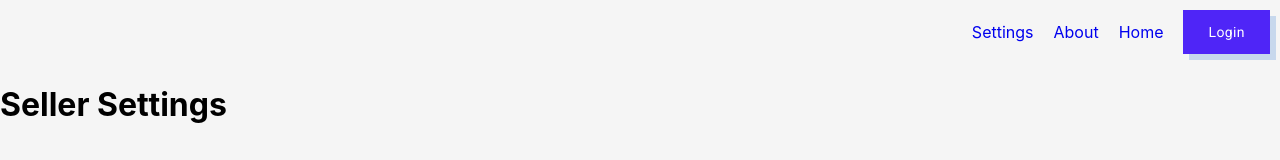
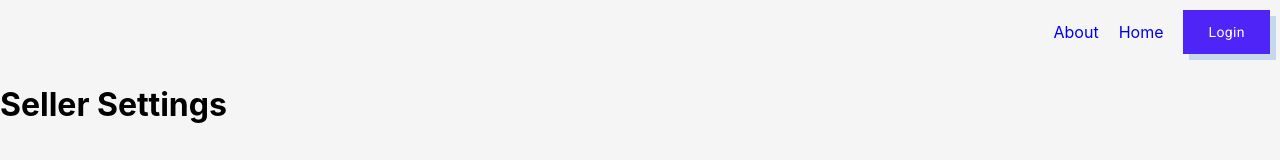
Before and after one commit to mitchthebaker/csc648-848-sw-engineering-sum21-T03, a React (Create React App) app in the folder application/client/: page /seller-settings in a window 1280 px wide. Shown: the top 160 px of the page. Built offline with nearby package versions, Linux system fonts and the light colour scheme.

Commit message:
fixed some calendar issues

```diff
--- a/application/client/src/App.js
+++ b/application/client/src/App.js
@@ -1,7 +1,6 @@
 import Home from './pages/Home';
 import About from './pages/About';
 import Profile from './pages/Profile';
-import Settings from './pages/Settings';
 import SellerSettings from './pages/SellerSettings';
 import BuyerSettings from './pages/BuyersSettings';
 import SetWorkSchedule from './components/ScheduleCalendar/CalenderComponents';
@@ -25,7 +24,6 @@ function App() {
         <Route path="/" component={Home} exact />
         <Route path="/about" component={About} />
         <Route path="/profile" component={Profile} />
-        <Route path="/settings" component={Settings} />
         <Route path="/seller-settings" component={SellerSettings} />
         <Route path="/buyer-settings" component={BuyerSettings} />
         <Route path="/set-workSchedule" component={SetWorkSchedule} />
--- a/application/client/src/components/Modules/NavBar.js
+++ b/application/client/src/components/Modules/NavBar.js
@@ -33,7 +33,6 @@ const NavBar = () => {
     return (
         <div className="navbar">
             <div className="navigation-icons">
-                <NavLink className="nav-link" to="/settings"> Settings </NavLink>
                 <NavLink className="nav-link" to="/about"> About </NavLink>
                 <NavLink className="nav-link" to="/"> Home </NavLink>
                 <NavLink className="nav-link" to="/login">
--- a/application/client/src/components/ScheduleCalendar/CalenderComponents.js
+++ b/application/client/src/components/ScheduleCalendar/CalenderComponents.js
@@ -22,15 +22,15 @@ import {
 
       this.state = {
         data: [
-            {
+              {
                 title: 'Meeting with Mitch',
-                startDate: new Date(2021, 5, 25, 9, 35),
-                endDate: new Date(2021, 5, 25, 11, 30),
+                startDate: new Date(2021, 6, 15, 9, 35),
+                endDate: new Date(2021, 6, 15, 12, 30),
                 id: 0,
                 location: 'San Francisco',
               }
         ],
-        currentDate: '2021-07-15',
+        currentDate: '2021-06-14',
       };
       this.currentDateChange = (currentDate) => { this.setState({ currentDate }); };
     }
@@ -41,6 +41,7 @@ import {
       return (
         <div className="setUp-Schedule-wrapper">
             <NavBar/>
+            <h1>Set Up Schedule</h1>
             <div className="setUp_Schedule-containerOne">
                 <Paper>
                 <Scheduler
@@ -62,6 +63,9 @@ import {
                 </Scheduler>
                 </Paper>
             </div>
+            <div className="setUp_Schedule-containerTwo">
+
+            </div>
         </div>
       );
     }
--- a/application/client/src/pages/Feed.js
+++ b/application/client/src/pages/Feed.js
@@ -7,7 +7,6 @@ const Feed = () => {
             <header className="App-header">
                 <NavLink className="nav-link" to="/"> Home </NavLink>
                 <NavLink className="nav-link" to="/about"> About </NavLink>
-                <NavLink className="nav-link" to="/settings"> Settings </NavLink>
                 <h1>User Feed</h1>
             </header>
         </div>
--- a/application/client/src/pages/Profile.js
+++ b/application/client/src/pages/Profile.js
@@ -13,7 +13,6 @@ const Profile = () => {
                 <img className="Profile-Image" src="//:0" alt="Profile"/>
                 <div className="App-header-Right">
                     <NavLink className="nav-link" to="/about"> About </NavLink>
-                    <NavLink className="nav-link" to="/settings"> Settings </NavLink>
                     <NavLink className="nav-link" to="/userFeed"> User Feed </NavLink>
                     <NavLink className="nav-link" to="/seller-settings">Seller Settings</NavLink>
                     <NavLink className="nav-link" to="/buyer-settings">Buyer Settings</NavLink>
--- a/application/client/src/pages/Settings.js
+++ /dev/null
@@ -1,16 +0,0 @@
-import React from 'react';
-import Logo from '../components/Modules/Logo';
-
-const Settings = () => {
-    return (
-        <div className="settings-wrapper">
-            {/* <NavLink className="nav-link" to="/"> Home </NavLink>
-            <NavLink className="nav-link" to="/about"> About </NavLink>
-            <NavLink className="nav-link" to="/profile"> Profile </NavLink> */}
-            <Logo/>
-            <h1>Settings</h1>
-        </div>
-    );
-};
-
-export default Settings;
```
